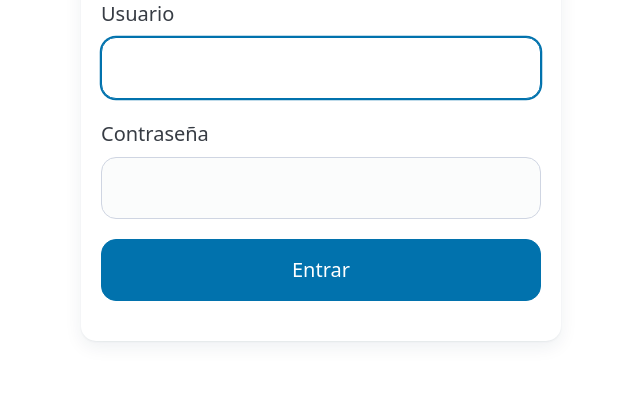
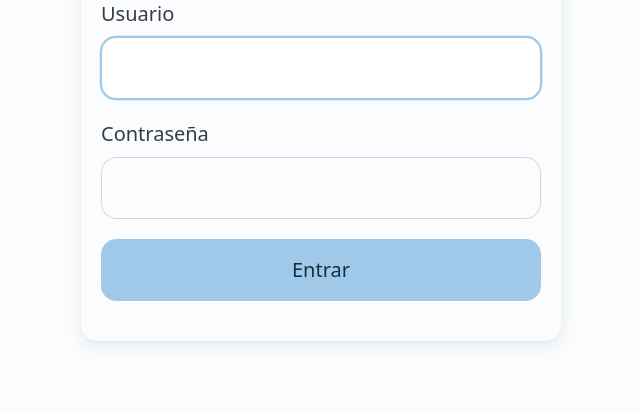
Before and after one commit to blu2718/bbc-aws-2026, a Django app: page /login/?next=/cursos/1/ in a window 1280 px wide. Shown: the part 386-800 px from the top of the page, without its empty margins (319-959 px from the left). Run offline with Django 5.2, Linux system fonts and the light colour scheme.

Commit message:
fix(estilo): la paleta de Kimün gana a la de Pico en botones y fondo
Pico define sus colores en :root:not([data-theme=dark]) (0,2,0) y los de Kimün
estaban en [data-theme=light] (0,1,0): los botones salían en el azul de Pico.

Co-Authored-By: Claude Opus 5.5 <noreply@anthropic.com>

```diff
--- a/kimun/static/registro/registro.css
+++ b/kimun/static/registro/registro.css
@@ -82,7 +82,9 @@
   }
 }
 
-[data-theme="light"] {
+/* Mismo selector que Pico (especificidad 0,2,0) y cargado después: así gana. Con solo [data-theme="light"]
+   (0,1,0) ganaba Pico y los botones salían en su azul #0172ad en vez del celeste de Kimün. */
+:root:not([data-theme=dark]), [data-theme="light"] {
   --pico-background-color: var(--kimun-fondo);
   --pico-primary: var(--kimun-azul);
   --pico-primary-background: var(--kimun-celeste);
@@ -151,8 +153,12 @@
 }
 
 /* Botones secundarios (por ejemplo "Cerrar sesión") en el gris de Integra:
-   texto blanco sobre #606060, 6,3:1. */
-:root {
+   texto blanco sobre #606060, 6,3:1. Mismo selector que Pico para ganarle (ver arriba). */
+:root:not([data-theme=dark]), [data-theme="light"] {
+  --pico-secondary: var(--kimun-gris);
+  --pico-secondary-hover: var(--kimun-gris-oscuro);
+  --pico-secondary-underline: rgba(96, 96, 96, .5);
+  --pico-secondary-focus: rgba(96, 96, 96, .3);
   --pico-secondary-background: var(--kimun-gris);
   --pico-secondary-border: var(--kimun-gris);
   --pico-secondary-hover-background: var(--kimun-gris-oscuro);
```
Also changed, not shown: docs/diseno.md (+3 -1 lines).
